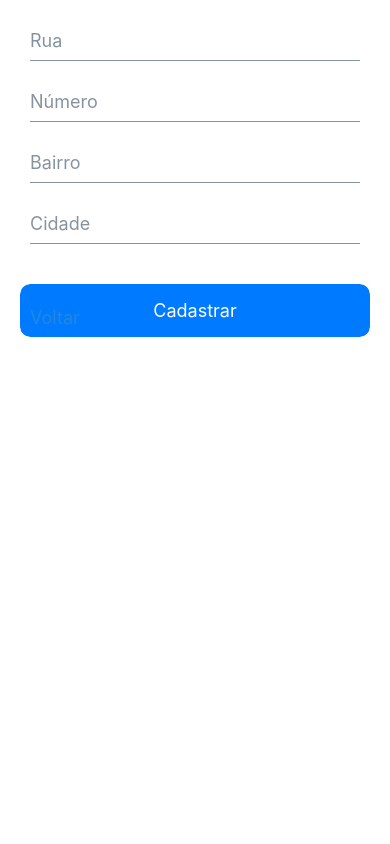
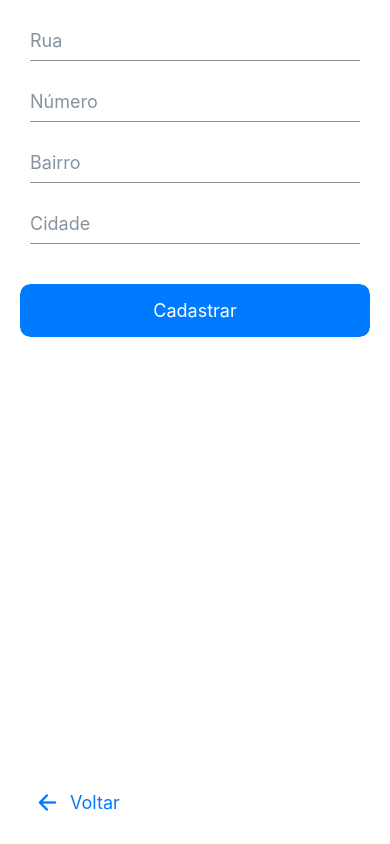
Before and after one commit to lucasskt18/iTBI-calc, a React Native app: screen /RegisterProperty in a window 390 px wide. Built offline with nearby package versions, Linux system fonts and the light colour scheme.

Commit message:
add back button

```diff
--- /dev/null
+++ b/src/components/BackButton.tsx
@@ -0,0 +1,36 @@
+import React from 'react';
+import { StyleSheet } from 'react-native';
+import { Button } from '@rneui/themed';
+import { useNavigation } from '@react-navigation/native';
+
+export default function BackButton() {
+  const navigation = useNavigation();
+
+  return (
+    <Button
+      icon={{
+        name: 'arrow-back',
+        type: 'ionicon',
+        size: 25,
+        color: '#007AFF'
+      }}
+      title="Voltar"
+      onPress={() => navigation.goBack()}
+      type="clear"
+      containerStyle={styles.backButton}
+      titleStyle={styles.backButtonText}
+    />
+  );
+}
+
+const styles = StyleSheet.create({
+  backButton: {
+    position: 'absolute',
+    bottom: 20,
+    left: 20,
+  },
+  backButtonText: {
+    color: '#007AFF',
+    marginLeft: 5,
+  },
+});
--- a/src/screens/CalculateITBIScreen.tsx
+++ b/src/screens/CalculateITBIScreen.tsx
@@ -2,6 +2,7 @@ import React, { useState } from 'react';
 import { View, StyleSheet, ScrollView, Text } from 'react-native';
 import { Button, Input } from '@rneui/themed';
 import { useNavigation } from '@react-navigation/native';
+import BackButton from '../components/BackButton';
 
 export default function CalculateITBIScreen() {
   const navigation = useNavigation();
@@ -36,7 +37,8 @@ export default function CalculateITBIScreen() {
   };
 
   return (
-    <ScrollView style={styles.container}>
+    <View style={styles.container}>
+      <ScrollView style={styles.scrollView}>
         <View style={styles.form}>
           <Input
             placeholder="Valor do Imóvel"
@@ -72,14 +74,9 @@ export default function CalculateITBIScreen() {
             </View>
           )}
         </View>
-
-      <Button
-        title="Voltar"
-        onPress={() => navigation.goBack()}
-        type="clear"
-        containerStyle={styles.backButton}
-      />
       </ScrollView>
+      <BackButton />
+    </View>
   );
 }
 
@@ -88,8 +85,12 @@ const styles = StyleSheet.create({
     flex: 1,
     backgroundColor: '#fff',
   },
+  scrollView: {
+    flex: 1,
+  },
   form: {
     padding: 20,
+    paddingBottom: 100, // Espaço para o botão voltar
   },
   input: {
     marginBottom: 10,
@@ -102,11 +103,6 @@ const styles = StyleSheet.create({
     backgroundColor: '#007AFF',
     paddingVertical: 15,
     borderRadius: 10,
-  },
-  backButton: {
-    position: 'absolute',
-    bottom: 20,
-    left: 20,
   },
   resultContainer: {
     marginTop: 30,
--- a/src/screens/ListPropertiesScreen.tsx
+++ b/src/screens/ListPropertiesScreen.tsx
@@ -1,8 +1,9 @@
-import React, { useState, useEffect } from 'react';
+import React, { useState } from 'react';
 import { View, StyleSheet, FlatList, Text } from 'react-native';
-import { Button, Card } from '@rneui/themed';
+import { Card } from '@rneui/themed';
 import { useNavigation, useFocusEffect } from '@react-navigation/native';
 import AsyncStorage from '@react-native-async-storage/async-storage';
+import BackButton from '../components/BackButton';
 
 interface Property {
   id: string;
@@ -51,6 +52,7 @@ export default function ListPropertiesScreen() {
 
   return (
     <View style={styles.container}>
+      <View style={styles.content}>
         {properties.length > 0 ? (
           <FlatList
             data={properties}
@@ -65,13 +67,8 @@ export default function ListPropertiesScreen() {
             </Text>
           </View>
         )}
-
-      <Button
-        title="Voltar"
-        onPress={() => navigation.goBack()}
-        type="clear"
-        containerStyle={styles.backButton}
-      />
+      </View>
+      <BackButton />
     </View>
   );
 }
@@ -81,9 +78,12 @@ const styles = StyleSheet.create({
     flex: 1,
     backgroundColor: '#fff',
   },
+  content: {
+    flex: 1,
+  },
   listContainer: {
     padding: 10,
-    paddingBottom: 80, // Espaço para o botão voltar
+    paddingBottom: 100, // Espaço para o botão voltar
   },
   card: {
     borderRadius: 10,
@@ -102,11 +102,6 @@ const styles = StyleSheet.create({
     flex: 1,
     color: '#333',
   },
-  backButton: {
-    position: 'absolute',
-    bottom: 20,
-    left: 20,
-  },
   emptyContainer: {
     flex: 1,
     justifyContent: 'center',
--- a/src/screens/RegisterPropertyScreen.tsx
+++ b/src/screens/RegisterPropertyScreen.tsx
@@ -3,6 +3,7 @@ import { View, StyleSheet, ScrollView } from 'react-native';
 import { Button, Input } from '@rneui/themed';
 import { useNavigation } from '@react-navigation/native';
 import AsyncStorage from '@react-native-async-storage/async-storage';
+import BackButton from '../components/BackButton';
 
 interface Property {
   id: string;
@@ -49,7 +50,8 @@ export default function RegisterPropertyScreen() {
   };
 
   return (
-    <ScrollView style={styles.container}>
+    <View style={styles.container}>
+      <ScrollView style={styles.scrollView}>
         <View style={styles.form}>
           <Input
             placeholder="Rua"
@@ -84,14 +86,9 @@ export default function RegisterPropertyScreen() {
             containerStyle={styles.buttonContainer}
           />
         </View>
-
-      <Button
-        title="Voltar"
-        onPress={() => navigation.goBack()}
-        type="clear"
-        containerStyle={styles.backButton}
-      />
       </ScrollView>
+      <BackButton />
+    </View>
   );
 }
 
@@ -100,8 +97,12 @@ const styles = StyleSheet.create({
     flex: 1,
     backgroundColor: '#fff',
   },
+  scrollView: {
+    flex: 1,
+  },
   form: {
     padding: 20,
+    paddingBottom: 100, // Espaço para o botão voltar
   },
   input: {
     marginBottom: 10,
@@ -115,9 +116,4 @@ const styles = StyleSheet.create({
     paddingVertical: 15,
     borderRadius: 10,
   },
-  backButton: {
-    position: 'absolute',
-    bottom: 20,
-    left: 20,
-  },
 });
```
Lines whose indentation alone changed are shown as unchanged.
